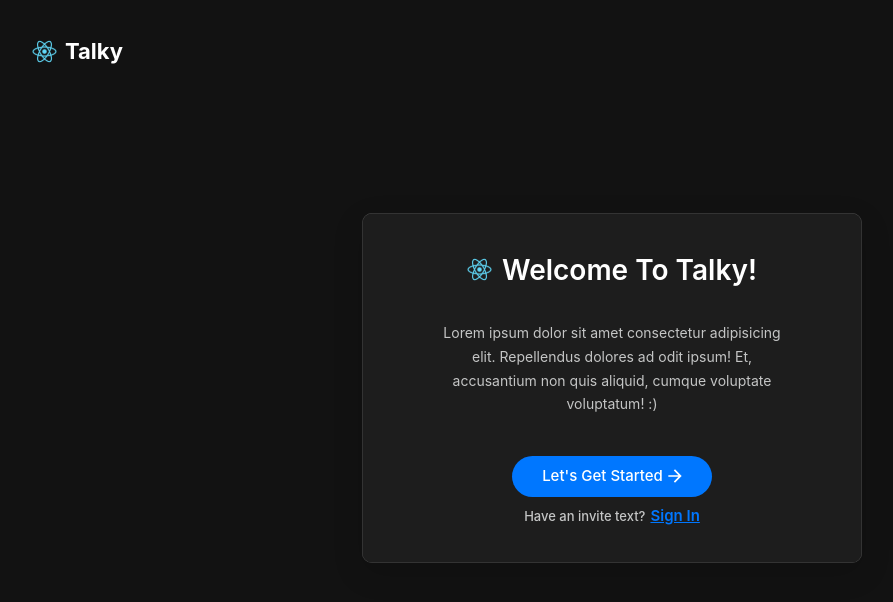
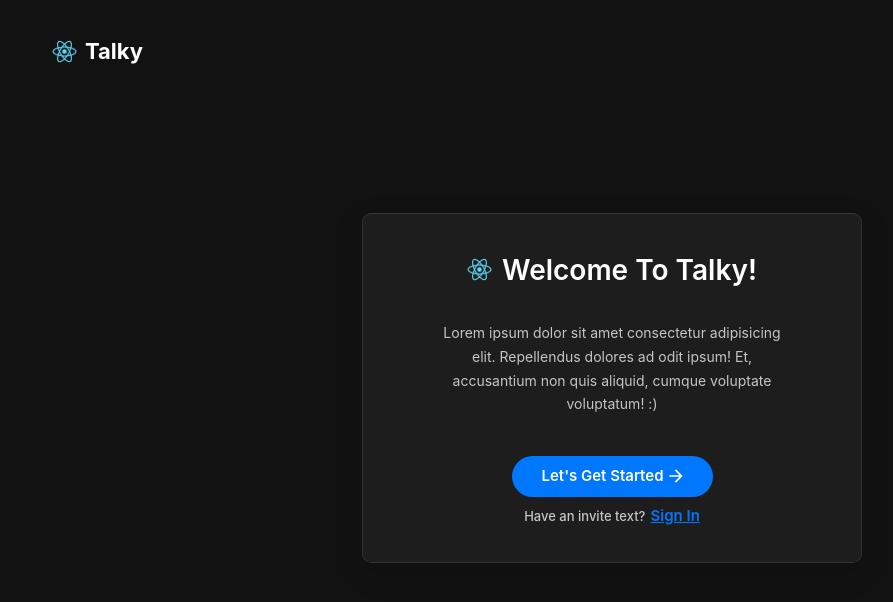
Before and after one commit to iamNilotpal/talky-frontend, a React (Create React App) app: page / in a window 1280 px wide. Shown: the top 602 px of the page, without its empty margins (28-921 px from the left). Built offline with nearby package versions, Linux system fonts and the light colour scheme; no server answers.

Commit message:
refactor code and add additional css

```diff
--- a/src/components/shared/Button/Button.jsx
+++ b/src/components/shared/Button/Button.jsx
@@ -11,7 +11,11 @@ const Button = ({
   return (
     <button type={type} id={styles.button} onClick={onClick}>
       <span>{text}</span>
-      <img src={`/images/${icon}.svg`} alt={iconAlt} />
+      <img
+        src={`/images/${icon}.svg`}
+        alt={iconAlt}
+        width={icon === 'shock' ? '22px' : 'auto'}
+      />
     </button>
   );
 };
--- a/src/components/shared/Button/Button.module.css
+++ b/src/components/shared/Button/Button.module.css
@@ -3,7 +3,7 @@
   cursor: pointer;
   border: none;
   font-size: 15px;
-  font-weight: 500;
+  font-weight: 600;
   display: flex;
   align-items: center;
   background-color: #0077ff;
--- a/src/components/shared/Card/Card.jsx
+++ b/src/components/shared/Card/Card.jsx
@@ -4,10 +4,12 @@ import styles from './Card.module.css';
 const Card = ({ icon, heading, iconAlt, children }) => {
   return (
     <article className={styles.card}>
-      <figcaption className={styles.headingWrapper}>
-        <img src={`/images/${icon}.svg`} alt={iconAlt} />
-        <h1>{heading}</h1>
-      </figcaption>
+      {icon && heading && (
+        <figcaption className={styles.headingWrapper}>
+          <img src={`/images/${icon}.svg`} alt={iconAlt} />
+          <h1>{heading}</h1>
+        </figcaption>
+      )}
       {children}
     </article>
   );
--- a/src/index.css
+++ b/src/index.css
@@ -167,8 +167,8 @@ table {
 .conatiner {
   max-width: 1200px;
   margin: 0 auto;
-  padding-left: 20px;
-  padding-right: 20px;
+  padding-left: 40px;
+  padding-right: 40px;
 }
 
 .margin_top--big {
--- a/src/pages/Steps/StepOtp/StepOtp.jsx
+++ b/src/pages/Steps/StepOtp/StepOtp.jsx
@@ -20,7 +20,6 @@ const StepOtp = () => {
     verifyOtp(phone, otp, hash)
       .then(({ data }) => {
         if (data.authed && data.ok) dispatch(setAuth(data.user));
-        console.log(data);
       })
       .catch(({ response }) => errorToast(response.data.message));
   };
@@ -29,7 +28,7 @@ const StepOtp = () => {
     if (!phone) return errorToast('Enter your mobile number.');
     sendOtp(phone)
       .then(({ data }) => {
-        successToast('OTP sent to your number.');
+        successToast('OTP sent to your phone.');
         console.log(data);
         dispatch(setOtpData({ phone: data.phone, hash: data.hash }));
       })
```
